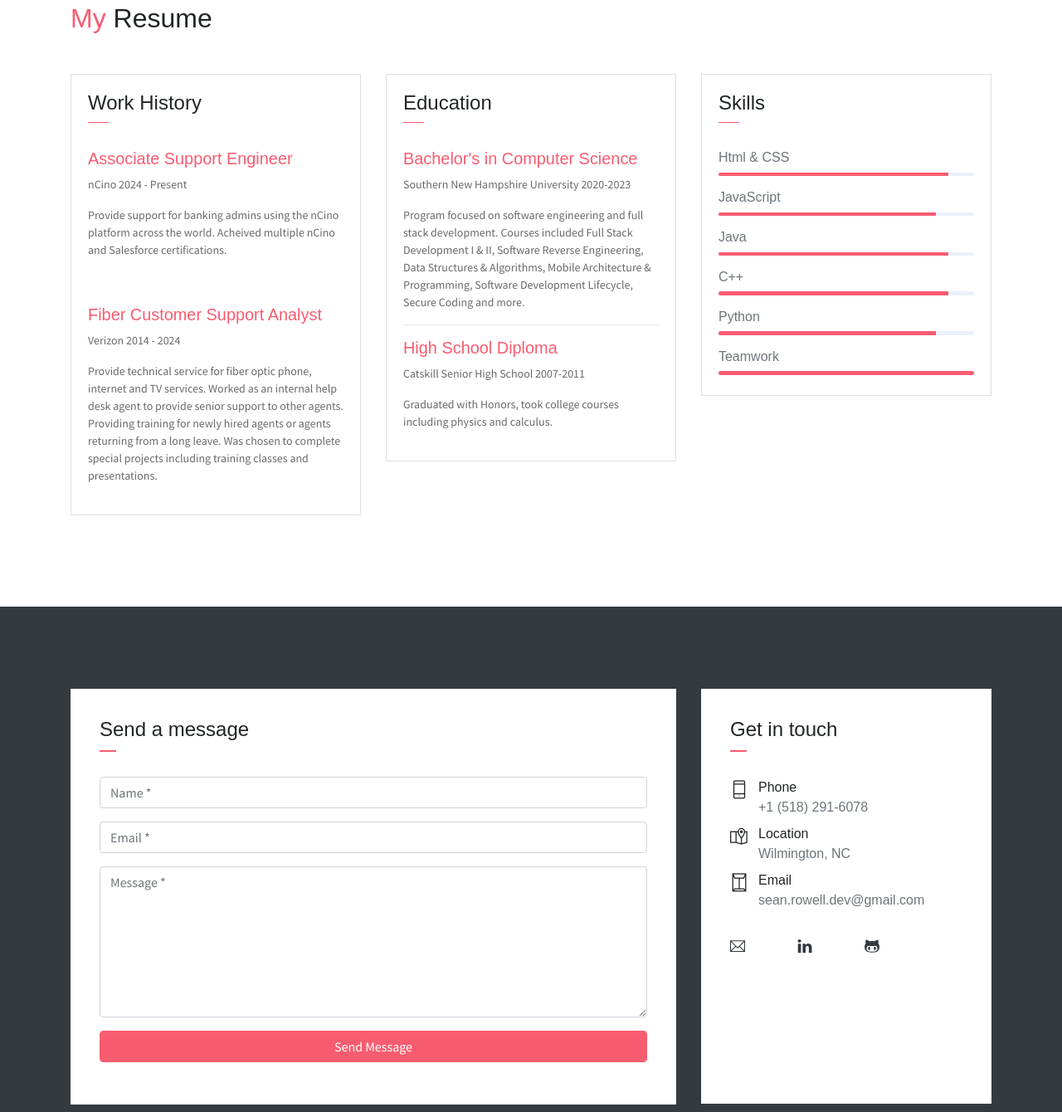
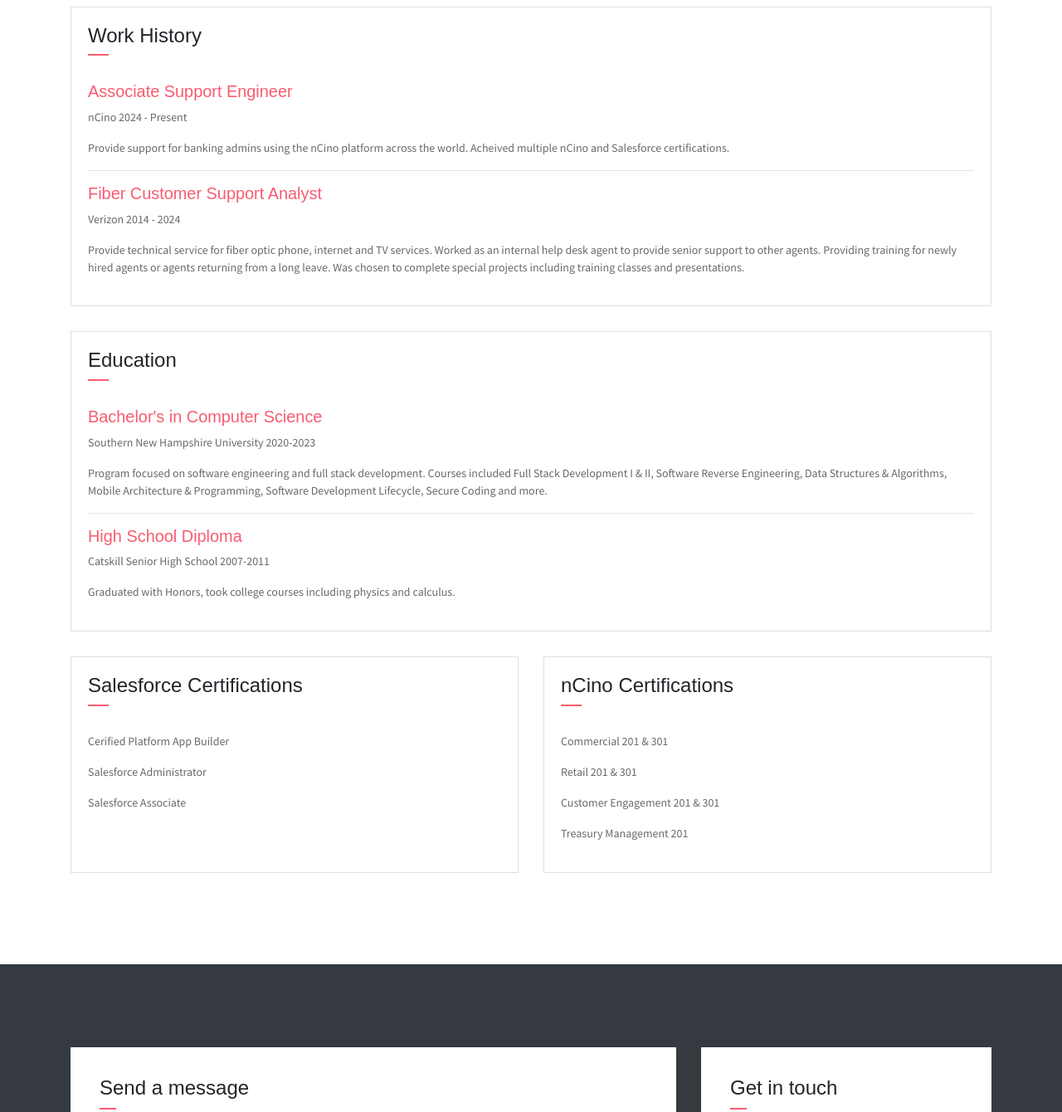
Before and after one commit to Sean-Rowell/Website, a website: page public_html/index.html in a window 1280 px wide. Shown: the part 1250-2590 px from the top of the page at 83% size. Drawn offline with Linux system fonts and the light colour scheme.

Commit message:
Update index.html
Updating several sections including information and formatting

```diff
--- a/public_html/index.html
+++ b/public_html/index.html
@@ -57,9 +57,6 @@
                     <li class="nav-item">
                         <a href="#resume" class="nav-link">Resume</a>
                     </li>
-                    <!-- <li class="nav-item">
-                        <a href="#blog" class="nav-link">Blog</a>
-                    </li> -->
                     <li class="nav-item last-item">
                         <a href="#contact" class="nav-link">Contact</a>
                     </li>
@@ -69,14 +66,14 @@
     </nav>
     <div class="container-fluid">
         <div id="about" class="row about-section">
-            <div class="col-lg-4 about-card">
+            <div class="col-lg-6 about-card">
                 <h3 class="font-weight-light">Who am I ?</h3>
                 <span class="line mb-5"></span>
                 <h5 class="mb-3">A Software Developer who loves learning and making new things.</h5>
                 <!-- <p class="mt-20">Looking for opportunities and a company I can learn and grow at.</p> -->
                 <button class="btn btn-outline-danger download-resume"><i class="icon-down-circled2 "></i>Download My Resume</button>
             </div>
-            <div class="col-lg-4 about-card">
+            <div class="col-lg-6 about-card">
                 <h3 class="font-weight-light">Personal Info</h3>
                 <span class="line mb-5"></span>
                 <ul class="mt40 info list-unstyled">
@@ -90,7 +87,7 @@
                     <li class="social-item"><a class="social-link" href="http://www.github.com/Sean-Rowell" target="blank"><i class="ti-github" aria-hidden="true"></i></a></li>
                 </ul>
             </div>
-            <div class="col-lg-4 about-card">
+            <!-- <div class="col-lg-4 about-card">
                 <h3 class="font-weight-light">My Expertise</h3>
                 <span class="line mb-5"></span>
                 <div class="row">
@@ -117,7 +114,7 @@
                         <hr>
                     </div>
                 </div>
-            </div>
+            </div> -->
         </div>
     </div>
 
@@ -126,7 +123,7 @@
         <div class="container">
             <h2 class="mb-5"><span class="text-danger">My</span> Resume</h2>
             <div class="row">
-                <div class="col-md-6 col-lg-4">
+                <div class="col-md-6 col-lg-12">
                     <div class="card">
                        <div class="card-header">
                             <div class="mt-2">
@@ -136,17 +133,21 @@
                         </div>
                         <div class="card-body">
                             <h6 class="title text-danger">Associate Support Engineer</h6>
-                            <P>nCino 2024 - Present</P>
-                            <P class="subtitle">Provide support for banking admins using the nCino platform across the world. Acheived multiple nCino and Salesforce certifications.</P>
-                        </div>
-                        <div class="card-body">
+                            <P class="subtitle">nCino 2024 - Present</P>
+                            <P class="subtitle">Provide support for banking admins using the nCino platform across the world.
+                                Acheived multiple nCino and Salesforce certifications.
+                            </P>
+                            <hr>
                             <h6 class="title text-danger">Fiber Customer Support Analyst</h6>
-                            <P>Verizon 2014 - 2024</P>
-                            <P class="subtitle">Provide technical service for fiber optic phone, internet and TV services. Worked as an internal help desk agent to provide senior support to other agents. Providing training for newly hired agents or agents returning from a long leave. Was chosen to complete special projects including training classes and presentations.</P>
+                            <P class="subtitle">Verizon 2014 - 2024</P>
+                            <P class="subtitle">Provide technical service for fiber optic phone, internet and TV services.
+                                Worked as an internal help desk agent to provide senior support to other agents. Providing training
+                                for newly hired agents or agents returning from a long leave. Was chosen to complete special projects
+                                including training classes and presentations.</P>
                         </div>
                     </div>
                 </div>
-                <div class="col-md-6 col-lg-4">
+                <div class="col-md-6 col-lg-12">
                     <div class="card">
                        <div class="card-header">
                             <div class="mt-2">
@@ -169,7 +170,47 @@
                         </div>
                     </div>
                 </div>
-                <div class="col-lg-4">
+                <div class="col-md-6 col-lg-6">
+                    <div class="card">
+                       <div class="card-header">
+                            <div class="mt-2">
+                                <h4>Salesforce Certifications</h4>
+                                <span class="line"></span>
+                            </div>
+                        </div>
+                        <div class="card-body">
+                            <P class="subtitle"> Cerified Platform App Builder
+                            </P>
+                            <P class="subtitle"> Salesforce Administrator
+                            </P>
+                            <P class="subtitle"> Salesforce Associate
+                            </P>
+                            <P class="subtitle"> &zwnj;  <!-- Invisible Character -->
+                            </P>
+                        </div>
+                    </div>
+                </div>
+                <div class="col-md-6 col-lg-6">
+                    <div class="card">
+                       <div class="card-header">
+                            <div class="mt-2">
+                                <h4>nCino Certifications</h4>
+                                <span class="line"></span>
+                            </div>
+                        </div>
+                        <div class="card-body">
+                            <P class="subtitle"> Commercial 201 & 301
+                            </P>
+                            <P class="subtitle"> Retail 201 & 301
+                            </P>
+                            <P class="subtitle"> Customer Engagement 201 & 301
+                            </P>
+                            <P class="subtitle"> Treasury Management 201
+                            </P>
+                        </div>
+                    </div>
+                </div>
+                <!-- <div class="col-lg-4">
                     <div class="card">
                        <div class="card-header">
                             <div class="pull-left">
@@ -205,7 +246,7 @@
                         </div>
                     </div>
 
-                </div>
+                </div> -->
             </div>
         </div>
     </section>
@@ -419,9 +460,10 @@
                             <div class="form-group">
                                 <textarea class="form-control" placeholder="Message *" rows="7" id="m_message" required></textarea>
                             </div>
-                            <div class="form-group">
+                            <!-- <div class="form-group">
                                 <button type="submit" class="form-control btn btn-primary" id="sendMessageButton" onclick="sendMessage()">Send Message</button>
-                            </div>
+                            </div> -->
+                            <button type="submit" class="form-control btn btn-primary" id="sendMessageButton" onclick="sendMessage()">Send Message</button>
                         </form>
                     </div>
                 </div>
```
